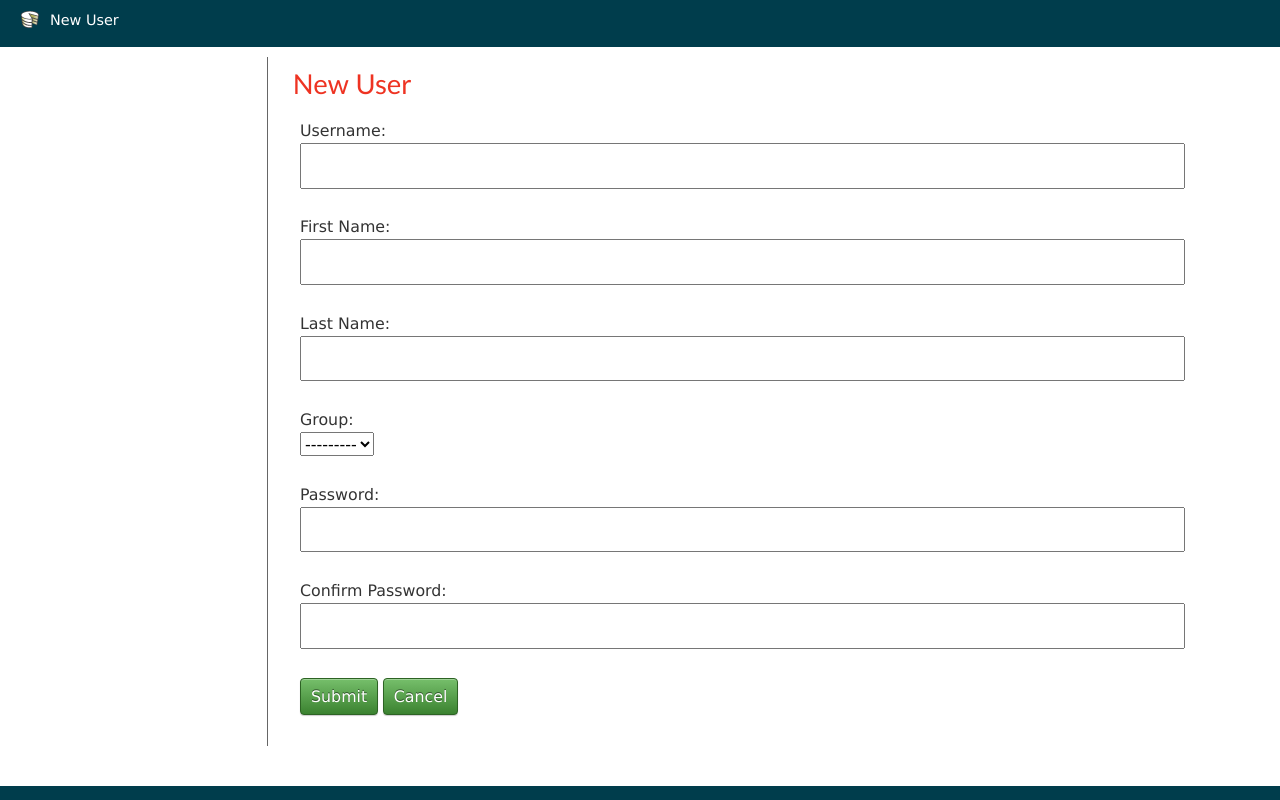
After one commit to z3r0c00l2005/MultiMediaDB, a Django app: a page that uses multimediadb/templates/registration/newuser.html in a window 1280 px wide. The commit adds this page. Run offline with Django 3.2, Linux system fonts and the light colour scheme; the visitor is signed in with stand-in values (Sample User, id 1); parts of the project's set-up code (start-up, migrations or seed data) failed here and were passed over.

Commit message:
Add User

```diff
--- a/multimediadb/forms.py
+++ b/multimediadb/forms.py
@@ -1,4 +1,5 @@
 from django import forms
+from django.contrib.auth.models import User, Group
 
 class TypeAddForm(forms.Form):
     name = forms.CharField(max_length=30)
@@ -35,15 +36,15 @@ class GraphicEditForm(forms.Form):
     adjusted_hours = forms.DecimalField(max_digits=5, decimal_places=2)
 
 class WorkAddForm(forms.Form):
-    work_carried_out = forms.CharField(max_length=50)
+    work_carried_out = forms.CharField(widget = forms.Textarea)
     hours_expended = forms.DecimalField(max_digits=5, decimal_places=2)
 
 class WorkEditForm(forms.Form):
-    work_carried_out = forms.CharField(max_length=50)
+    work_carried_out = forms.CharField(widget = forms.Textarea)
     hours_expended = forms.DecimalField(max_digits=5, decimal_places=2)
 
 class CommentAddForm(forms.Form):
-    comment = forms.CharField(max_length=600)
+    comment = forms.CharField(widget = forms.Textarea)
 
 class CommentEditForm(forms.Form):
     comment = forms.CharField(max_length=600)
@@ -51,3 +52,24 @@ class CommentEditForm(forms.Form):
 class UploadForm(forms.Form):
     filename = forms.FileField(required=False)
     description = forms.CharField(max_length=50)
+
+class NewLoginForm(forms.Form):
+    """
+    Form for creating new login
+    """
+    username = forms.CharField()
+    first_name = forms.CharField()
+    last_name = forms.CharField()
+    groups = forms.ModelChoiceField(queryset=Group.objects.all())
+    password = forms.CharField(widget=forms.PasswordInput)
+    check_password = forms.CharField(widget=forms.PasswordInput)
+
+    def clean(self):
+        try:
+            if self.cleaned_data['password'] != self.cleaned_data['check_password']:
+                raise forms.ValidationError("Passwords entered do not match")
+        except KeyError:
+            # didn't find what we expected in data - fields are blank on front end.  Fields
+            # are required by default so we don't need to worry about validation
+            pass
+        return self.cleaned_data
--- a/multimediadb/models.py
+++ b/multimediadb/models.py
@@ -47,7 +47,7 @@ class Systemgraphic(models.Model):
 
 class Graphicworkdone(models.Model):
     systemgraphic = models.ForeignKey(Systemgraphic)
-    work_carried_out = models.CharField(max_length=255)
+    work_carried_out = models.TextField()
     hours_expended = models.DecimalField(max_digits=5, decimal_places=2)
     created_by = models.CharField(max_length=50)
     modified_by = models.CharField(max_length=50)
--- a/multimediadb/templates/aircraftsystems/view.html
+++ b/multimediadb/templates/aircraftsystems/view.html
@@ -173,7 +173,7 @@
 	</tr>
     {% endif %}
 	<tr>
-		<td>{{ comment.comment }}&nbsp;</td>
+		<td>{{ comment.comment|linebreaksbr }}&nbsp;</td>
 		<td>{{ comment.created_by }}&nbsp;</td>
 		<td>{{ comment.created }}&nbsp;</td>
        	<td class="actions">
--- a/multimediadb/templates/aircrafttypes/index.html
+++ b/multimediadb/templates/aircrafttypes/index.html
@@ -8,7 +8,9 @@
 	{% if perms.multimediadb.add_aircrafttype %}
 		<li><a href='{% url 'typeadd' %}'>New Aircraft Type</a></li>
 	{% endif %}
-		<li><a href="/admin">ADMIN</a></li>
+	{% if perms.auth.add_user %}
+		<li><a href="{% url 'newuser' %}">New User</a></li>
+	{% endif %}
 		<li><a href="{% url 'logout' %}">Logout</a></li>
 	</ul>
 </div>
--- /dev/null
+++ b/multimediadb/templates/registration/newuser.html
@@ -0,0 +1,54 @@
+{% extends "base.html" %}
+
+{% block title %}New User{% endblock %}
+{% block header %}New User{% endblock %}
+{% block content %}
+<div class="aircrafttypes form">
+	<h2>New User</h2>
+
+	{% if form.errors %}
+        <p style="color: red;">
+            Please correct the error{{ form.errors|pluralize }} below.
+        </p>
+    {% endif %}
+
+   <form action="" method="post">
+     {% csrf_token %}
+        <div class="field">
+            {{ form.username.errors }}
+            <label for="username">Username:</label>
+            {{ form.username }}
+        </div>
+        <div class="field">
+            {{ form.first_name.errors }}
+            <label for="first_name">First Name:</label>
+            {{ form.first_name }}
+        </div>
+        <div class="field">
+            {{ form.last_name.errors }}
+            <label for="last_name">Last Name:</label>
+            {{ form.last_name }}
+        </div>
+        <div class="field">
+            {{ form.groups.errors }}
+            <label for="groups">Group:</label>
+            {{ form.groups }}
+        </div>
+        <div class="field">
+            {{ form.password.errors }}
+            <label for="password">Password:</label>
+            {{ form.password }}
+        </div>
+        <div class="field">
+            {{ form.check_password.errors }}
+            <label for="check_password">Confirm Password:</label>
+            {{ form.check_password }}
+        </div>
+
+        <div class="submit">
+        <input type="submit" name="submit" value="Submit">
+        <input type="submit" name="cancel" value="Cancel">
+    </div>
+    </form>
+</div>
+{% endblock %}
--- a/multimediadb/templates/systemgraphics/view.html
+++ b/multimediadb/templates/systemgraphics/view.html
@@ -84,7 +84,7 @@
 	</tr>
     {% endif %}
 	<tr>
-		<td>{{ work.work_carried_out }}&nbsp;</td>
+		<td>{{ work.work_carried_out|linebreaksbr }}&nbsp;</td>
 		<td>{{ work.created_by }}&nbsp;</td>
 		<td>{{ work.hours_expended }}&nbsp;</td>
     <td>{{ work.modified }}&nbsp;</td>
@@ -121,7 +121,7 @@
 	<tr>
 	    <td>{{ comment.comment_type }}&nbsp;</td>
 	    <td>{{ comment.comment_version|stringformat:'02d' }}&nbsp;</td>
-		<td>{{ comment.comment }}&nbsp;</td>
+		<td>{{ comment.comment|linebreaksbr }}&nbsp;</td>
 		<td>{{ comment.created_by }}&nbsp;</td>
 		<td>{{ comment.created }}&nbsp;</td>
        	<td class="actions">
--- a/multimediadb/views.py
+++ b/multimediadb/views.py
@@ -7,10 +7,10 @@ from django.contrib import messages
 from django.contrib.auth import logout
 from django.contrib.auth.decorators import login_required
 from filetransfers.api import prepare_upload, serve_file
-
+from django.contrib.auth.models import User
 import datetime
 from multimediadb.models import Aircrafttype, Aircraftsystem, Systemgraphic, Graphicworkdone, Comments, Uploads, QA
-from multimediadb.forms import TypeAddForm, SystemAddForm, SystemEditForm, GraphicAddForm, GraphicEditForm, WorkAddForm, WorkEditForm, CommentAddForm, CommentEditForm, UploadForm
+from multimediadb.forms import TypeAddForm, SystemAddForm, SystemEditForm, GraphicAddForm, GraphicEditForm, WorkAddForm, WorkEditForm, CommentAddForm, CommentEditForm, UploadForm, NewLoginForm
 
 # ################
 # Type Views     #
@@ -152,6 +152,8 @@ def graphicdone(request, type_id, system_id, graphic_id):
     system = Aircraftsystem.objects.get(pk=system_id)
     graphic = Systemgraphic.objects.get(pk=graphic_id)
     Systemgraphic.objects.filter(id=graphic_id).update(status='Development Completed',)
+    query = Comments(source='graphic', source_id=graphic_id, comment='*** DEVELOPMENT COMPLETE ***', created_by=request.user.get_full_name(), comment_type='Notification', comment_version=graphic.version,)
+    query.save()
     works = Graphicworkdone.objects.filter(systemgraphic_id=graphic_id)
     return redirect('systemview', type_id=type.id, system_id=system.id,)
 
@@ -162,8 +164,12 @@ def graphicholdtoggle(request, type_id, system_id, graphic_id):
     graphic = Systemgraphic.objects.get(pk=graphic_id)
     if graphic.on_hold:
         Systemgraphic.objects.filter(id=graphic_id).update(on_hold=0,)
+        query = Comments(source='graphic', source_id=graphic_id, comment='*** TAKEN OFF HOLD ***', created_by=request.user.get_full_name(), comment_type='Notification', comment_version=graphic.version,)
+        query.save()
     else:
         Systemgraphic.objects.filter(id=graphic_id).update(on_hold=1,)
+        query = Comments(source='graphic', source_id=graphic_id, comment='*** PLACED ON HOLD ***', created_by=request.user.get_full_name(), comment_type='Notification', comment_version=graphic.version,)
+        query.save()
     works = Graphicworkdone.objects.filter(systemgraphic_id=graphic_id)
     return redirect('systemview', type_id=type.id, system_id=system.id,)
 
@@ -381,6 +387,8 @@ def qaresult(request, type_id, system_id, graphic_id, graphic_version, stage, qa
     else:
         QA.objects.filter(pk=qa_id).update(result=result, created_by=request.user.get_full_name())
         Systemgraphic.objects.filter(id=graphic_id).update(status='In Progress',)
+        query = Comments(source='graphic', source_id=graphic_id, comment='*** QA FAIL ***', created_by=request.user.get_full_name(), comment_type='Notification', comment_version=graphic.version,)
+        query.save()
         return redirect('systemview', type_id=type.id, system_id=system.id)
 
     return redirect('qaview', type_id=type.id, system_id=system.id, graphic_id=graphic.id)
@@ -394,3 +402,21 @@ def qaresult(request, type_id, system_id, graphic_id, graphic_version, stage, qa
 def logout_view(request):
     logout(request)
     return redirect('login')
+
+@login_required
+def create_login(request):
+    if 'cancel' in request.POST:
+            return HttpResponseRedirect(reverse('home'))
+    if request.method == 'POST':
+        form = NewLoginForm(request.POST)
+        if form.is_valid():
+            cd = form.cleaned_data
+            lNewUser = User.objects.create_user(cd['username'], 'anemail', cd['password'])
+            lNewUser.first_name = cd['first_name']
+            lNewUser.last_name = cd['last_name']
+            lNewUser.groups.add(cd['groups'])
+            lNewUser.save()
+            return HttpResponseRedirect(reverse('home'))
+    else:
+        form = NewLoginForm()
+    return render(request, 'registration/newuser.html', {'form': form})
--- a/thssdb/urls.py
+++ b/thssdb/urls.py
@@ -16,6 +16,7 @@ urlpatterns = patterns('',
     url(r'^admin/', include(admin.site.urls)),
 	url(r'^accounts/login/$',  login, name='login'),
     url(r'^accounts/logout/$', views.logout_view, name='logout'),
+	url(r'^accounts/new/$',  views.create_login, name='newuser'),
 
     url(r'^types/$', views.typeindex, name='typeindex'),
     url(r'^types/add$', views.typeadd, name='typeadd'),
```
Also changed, not shown: multimediadb/fixtures/initial_data.xml (added, +2 -0 lines), 4 other files.
